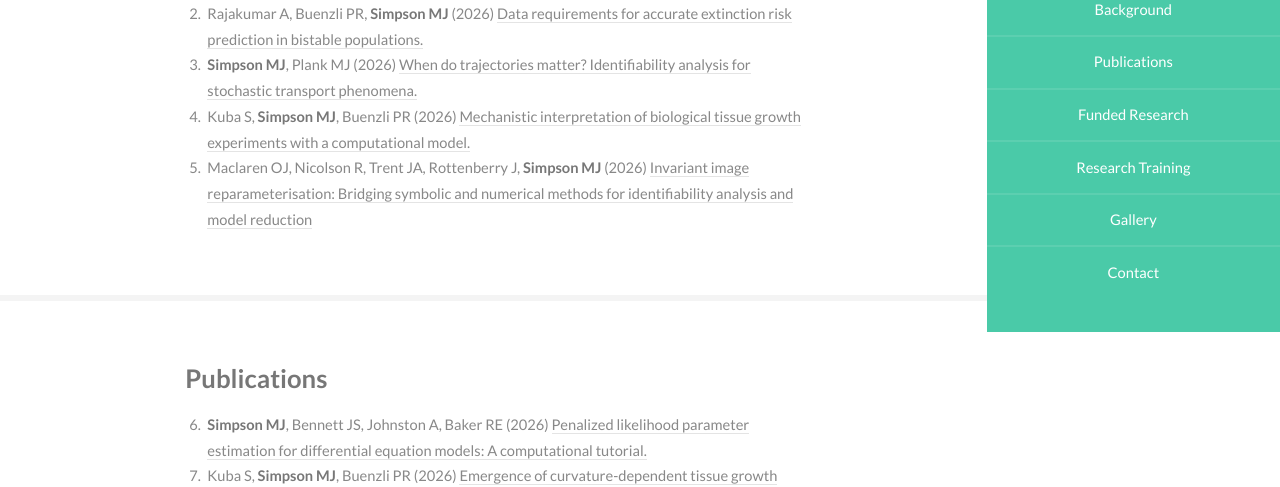
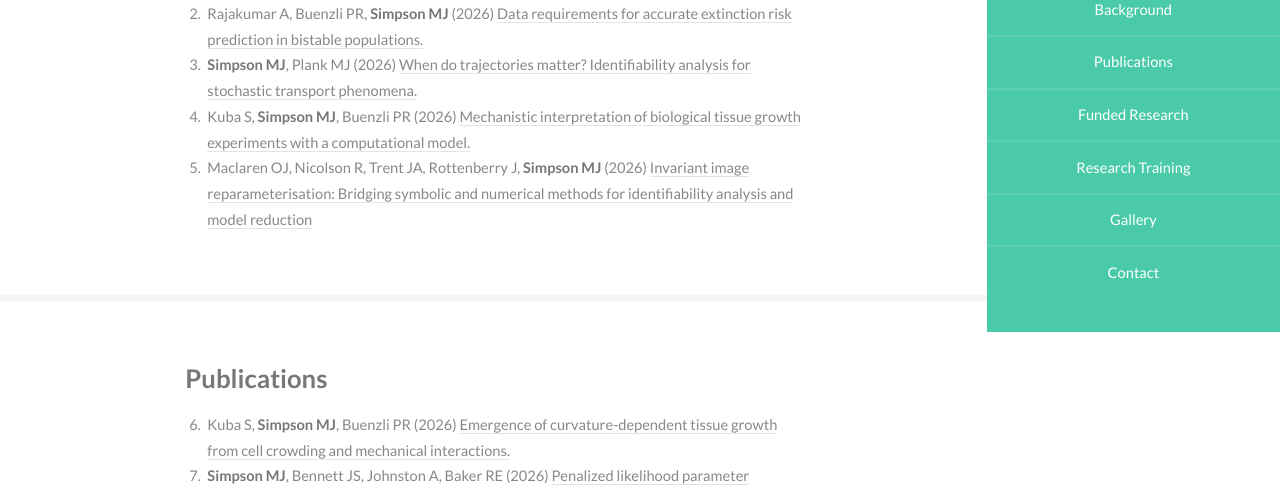
Before and after one commit to ProfMJSimpson/portfolio, a plain HTML site: page publications.html in a window 1280 px wide. Shown: the part 468-955 px from the top of the page. Drawn offline with Linux system fonts and the light colour scheme.

Commit message:
Add new publications to the publications list

```diff
--- a/publications.html
+++ b/publications.html
@@ -103,9 +103,10 @@
 		        <h3>Publications</h3>
                 <ol start="6">
 
+
+<li> Kuba S, <strong>Simpson MJ</strong>, Buenzli PR  (2026)  <a href=https://www.biorxiv.org/content/10.64898/2026.03.10.710423v2 target=new>   Emergence of curvature-dependent tissue growth from cell crowding and mechanical interactions. </a>  </li>
+
 <li> <strong>Simpson MJ</strong>, Bennett JS, Johnston A, Baker RE (2026)  <a href=https://arxiv.org/abs/2602.04891 target=new> Penalized likelihood parameter estimation for differential equation models: A computational tutorial. </a>  </li>
-
-<li> Kuba S, <strong>Simpson MJ</strong>, Buenzli PR  (2026)  <a href=https://www.biorxiv.org/content/10.64898/2026.03.10.710423v1 target=new>  Emergence of curvature-dependent tissue growth from cell crowding and mechanical interactions. </a>  </li>
 
 <li>Danish Z, Xu Y, Carkeet A, McLintock C, <strong>Simpson MJ</strong>, Edwards K, Colorado LH  (2026) <a href = https://www.sciencedirect.com/science/article/pii/S1542012426000649 target=new>  Time-lapse in vivo dynamics of human corneal immune cells reveals a density-diffusivity relationship </a>  The Ocular Surface. 41, 129-139.</li>
 
```
